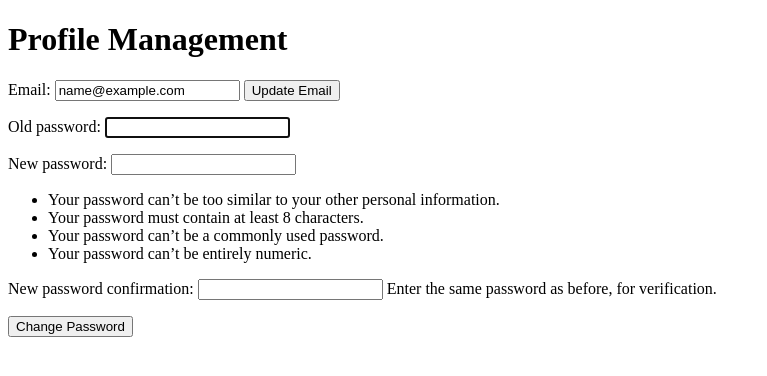
After one commit to DePaul-CSC-394-401/final-project-team-1, a Django app: page /profile/ in a window 1280 px wide. The commit adds this page. Shown: the top 376 px of the page, without its empty margins (0-767 px from the left). Run offline with Django 5.2, Linux system fonts and the light colour scheme; the visitor is signed in with stand-in values (Sample User, id 1).

Commit message:
profile update, profile view, and link post to profile

```diff
--- a/depaul_market/forms.py
+++ b/depaul_market/forms.py
@@ -2,10 +2,22 @@ from django import forms
 from django.forms import ModelForm
 from .models import Products
 from django.contrib.auth.models import User
+from django.contrib.auth.forms import PasswordChangeForm
 
+# Existing ProductsForm
 class ProductsForm(forms.ModelForm):
     name = forms.CharField(widget=forms.TextInput(attrs={'placeholder': 'Give Item a Name'}))
 
     class Meta:
         model = Products
         fields = ['image', 'name', 'price', 'description']
+
+
+
+# New form for updating email
+class EmailUpdateForm(forms.ModelForm):
+    email = forms.EmailField(widget=forms.EmailInput(attrs={'placeholder': 'Update your email'}))
+
+    class Meta:
+        model = User
+        fields = ['email']
--- a/depaul_market/templates/explore.html
+++ b/depaul_market/templates/explore.html
@@ -5,7 +5,7 @@
     <div class="header-container">
         <div class="nav-links">
             <a href="{% url 'add_listing' %}"> Add a listing | </a>
-            <a href='profile'> Profile | </a>
+            <a href="{% url 'profile_settings' %}">Profile |</a>
             <a href='logout'> Logout </a>
             <a href="{% url 'cart' %}">Cart</a>
         </div>
@@ -29,7 +29,7 @@
                 <p>Info: {{ product.description }}</p>
                 <p>Price: ${{ product.price }}</p>
                 <p>Made Available:{{ product.made_available}}</p>
-                <a href="profile" > {{product.user}} </a>
+                <a href="{% url 'profile_settings' %}" > {{product.user}} </a>
                 <form method="POST" action="{% url 'add_to_cart' %}">
                     {% csrf_token %}
                     <input type="hidden" name="product_id" value="{{ product.id }}">
--- /dev/null
+++ b/depaul_market/templates/profile.html
@@ -0,0 +1,25 @@
+{% extends 'base.html' %}
+
+{% block head %}
+<body>
+    <h1>Profile Management</h1>
+
+    <!-- Form for email update -->
+    <form method="POST" action="{% url 'profile_settings' %}">
+        {% csrf_token %}
+        <label for="email">Email:</label>
+        <input type="email" id="email" name="email" value="{{ user.email }}">
+
+
+        <button type="submit" name="update_email">Update Email</button>
+    </form>
+
+    <!-- Form for password change -->
+    <form method="POST" action="{% url 'profile_settings' %}">
+        {% csrf_token %}
+        {{ password_form.as_p }}
+        <button type="submit" name="change_password">Change Password</button>
+    </form>
+
+</body>
+{% endblock %}
--- a/depaul_market/urls.py
+++ b/depaul_market/urls.py
@@ -11,4 +11,5 @@ urlpatterns = [
     path('cart/', views.view_cart, name='cart'),
     path('add', views.add_to_cart, name='add_to_cart'),
     path('pay', views.payment, name='payment'),
+    path('profile/', views.profile_settings, name='profile_settings'),
 ]
--- a/depaul_market/views.py
+++ b/depaul_market/views.py
@@ -8,6 +8,12 @@ from .models import Products, UserCart
 from .forms import ProductsForm
 from django.db import models
 from datetime import datetime
+from django.contrib.auth.forms import PasswordChangeForm
+from django.contrib.auth import update_session_auth_hash
+from django.contrib.auth.decorators import login_required
+from django.contrib import messages
+from django.shortcuts import render, redirect
+from .forms import EmailUpdateForm  # Assuming you have a custom form for email
 
 # Index view
 def index(request):
@@ -106,3 +112,36 @@ def payment(request):
             cart_items.delete()
         messages.success(request, 'Thank you for your purchase')
     return redirect('cart')
+
+def profile_settings(request):
+    # Initialize the forms before handling POST data
+    email_form = EmailUpdateForm(instance=request.user)
+    password_form = PasswordChangeForm(user=request.user)
+
+    if request.method == 'POST':
+        # Handle Email Update
+        if 'update_email' in request.POST:
+            email_form = EmailUpdateForm(request.POST, instance=request.user)
+            if email_form.is_valid():
+                email_form.save()
+                messages.success(request, 'Your email was successfully updated!')
+                return redirect('explore')
+            else:
+                messages.error(request, 'There was an error updating your email.')
+
+        # Handle Password Change
+        if 'change_password' in request.POST:
+            password_form = PasswordChangeForm(user=request.user, data=request.POST)
+            if password_form.is_valid():
+                user = password_form.save()
+                update_session_auth_hash(request, user)  # Keep the user logged in
+                messages.success(request, 'Your password was successfully updated!')
+                return redirect('explore')
+            else:
+                messages.error(request, 'There was an error changing your password.')
+
+    # Always render the forms, whether GET or POST
+    return render(request, 'profile.html', {
+        'email_form': email_form,
+        'password_form': password_form
+    })
```
